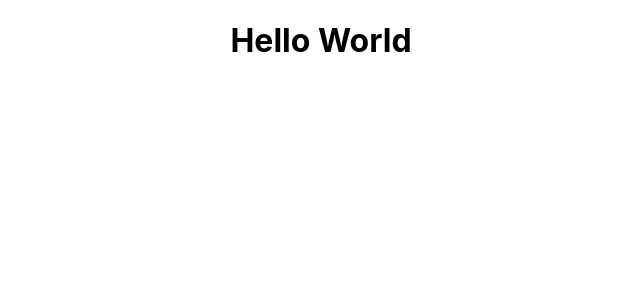
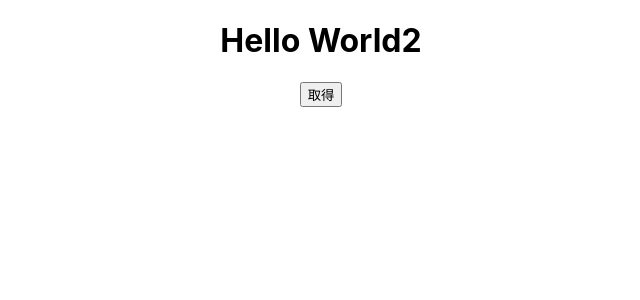
Before and after one commit to kosu27/my-fire, a React (Create React App) app: page / in a window 1280 px wide. Shown: the top 300 px of the page, without its empty margins (319-959 px from the left). Built offline with nearby package versions, Linux system fonts and the light colour scheme.

Commit message:
⚡️ firestoreのデータを取得

```diff
--- a/src/App.js
+++ b/src/App.js
@@ -1,9 +1,50 @@
+import React, { useState } from "react";
+import * as firebase from "firebase";
+
 import "./App.css";
 
+const firebaseConfig = {
+  apiKey: "AIzaSyCOD2u87OvjV8IFevwwK_cSHSeOX3bXy_s",
+  authDomain: "test4-a29fa.firebaseapp.com",
+  projectId: "test4-a29fa",
+  storageBucket: "test4-a29fa.appspot.com",
+  messagingSenderId: "328153873019",
+  appId: "1:328153873019:web:ea40974cf303505cdb40de",
+  measurementId: "G-J9FE0X1BRR",
+};
+firebase.initializeApp(firebaseConfig);
+
 function App() {
+  const [users, setUsers] = useState([]);
+
+  const handleClickFetchButton = async () => {
+    const db = firebase.firestore();
+    // collectionの取得
+    const snapshot = await db.collection("users").get();
+    const _users = [];
+    snapshot.forEach((doc) => {
+      _users.push({
+        userId: doc.id,
+        ...doc.data(),
+      });
+    });
+
+    setUsers(_users);
+  };
+
+  const userListItems = users.map((user) => {
+    return (
+      <li key={user.userId}>
+        {user.name} : {user.age} : {user.location}
+      </li>
+    );
+  });
+
   return (
     <div className="App">
-      <h1>Hello World</h1>
+      <h1>Hello World2</h1>
+      <button onClick={handleClickFetchButton}>取得</button>
+      <ul>{userListItems}</ul>
     </div>
   );
 }
```
